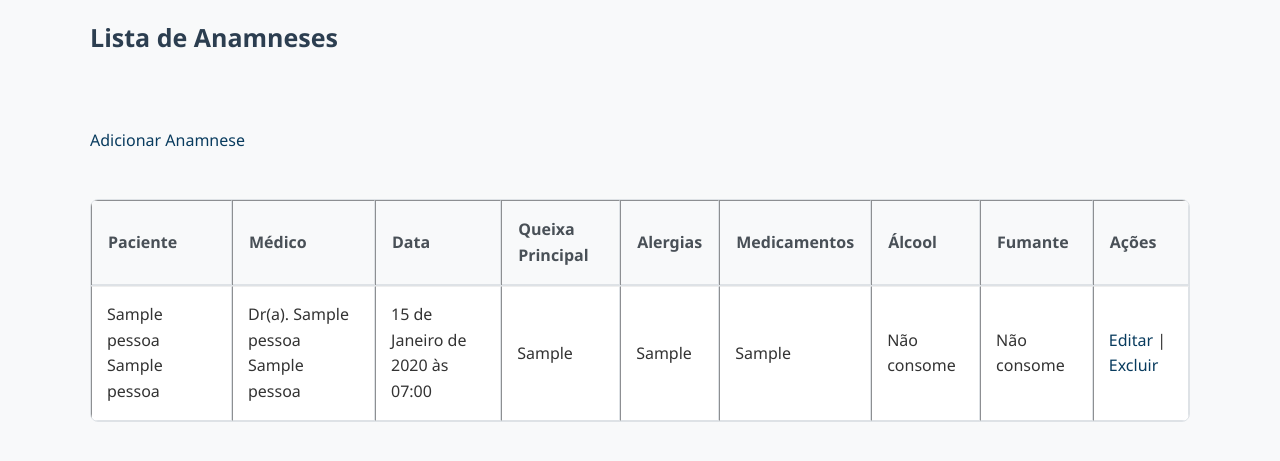
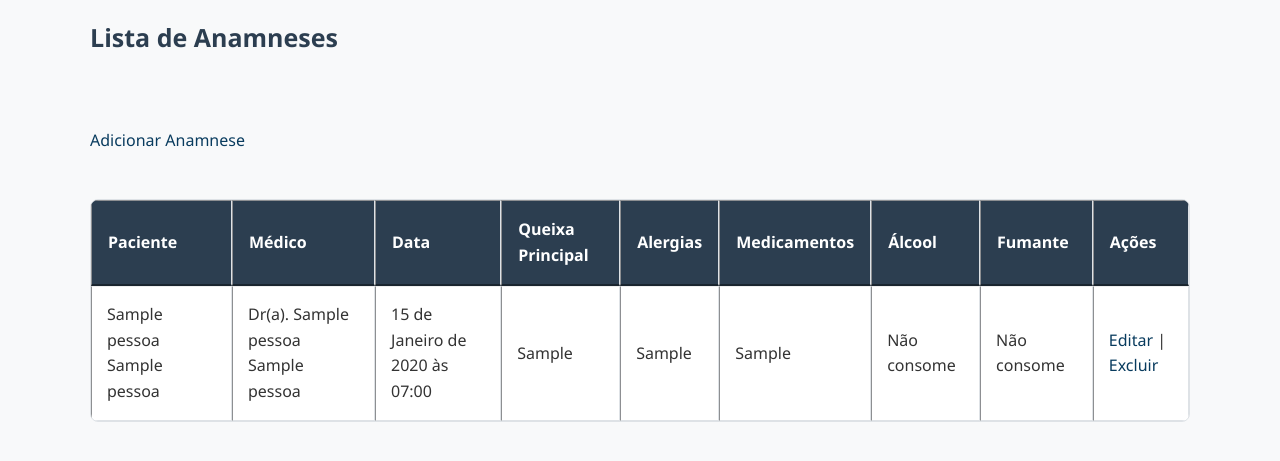
Before and after one commit to anleaes/2026-1-SDM-Segunda-Noite-ZS-02, a Django app: page /anamnese/list/ in a window 1280 px wide. Shown: the part 305-766 px from the top of the page. Run offline with Django 5.2, Linux system fonts and the light colour scheme; tables that the repository leaves empty hold one stand-in row (values such as "Sample post").

Commit message:
modifiquei a tabela

```diff
--- a/prontuarioapp/static/css/style.css
+++ b/prontuarioapp/static/css/style.css
@@ -60,7 +60,7 @@ a:hover {
 .menu-sistema button:hover {
     background-color: #f1f3f5;
     transform: translateX(4px); /* Move 4px para a direita */
-    transition: transform 0.2s ease; /* Anima apenas o movimento horizontal */
+    transition: transform 0.2s ease; /*  movimento horizontal */
 }
 
 
@@ -119,7 +119,7 @@ textarea {
     width: 100%;
     padding: 14px;
     margin-top: 6px;
-    margin-bottom: 15px; /* Adiciona respiro entre campos */
+    margin-bottom: 15px;
     border: 1px solid #ced4da;
     border-radius: 8px;
     font-size: 15px;
@@ -127,7 +127,7 @@ textarea {
     transition: border-color 0.2s;
 }
 
-/* Ajuste específico para Checkboxes (O que estava causando o problema) */
+
 input[type="checkbox"] {
     width: auto;
     margin-right: 10px;
@@ -162,8 +162,9 @@ form button[type="submit"]:hover {
 }
 
 
+
 /* =========================
-   TABELA
+   TABELA (Azul Forte no Cabeçalho)
 ========================= */
 table {
     width: 100%;
@@ -177,11 +178,12 @@ table {
 }
 
 table th {
-    background-color: #f8f9fa;
-    color: #495057;
+    background-color: #2c3e50; /* Azul Forte corporativo */
+    color: #ffffff;            /* deixei o Texto em branco para contrastar bem */
     padding: 16px;
     text-align: left;
-    border-bottom: 2px solid #dee2e6;
+    font-weight: 600;
+    border-bottom: 2px solid #1a252f; /* tom um pouco mais escuro para os detalhes */
 }
 
 table td {
```
